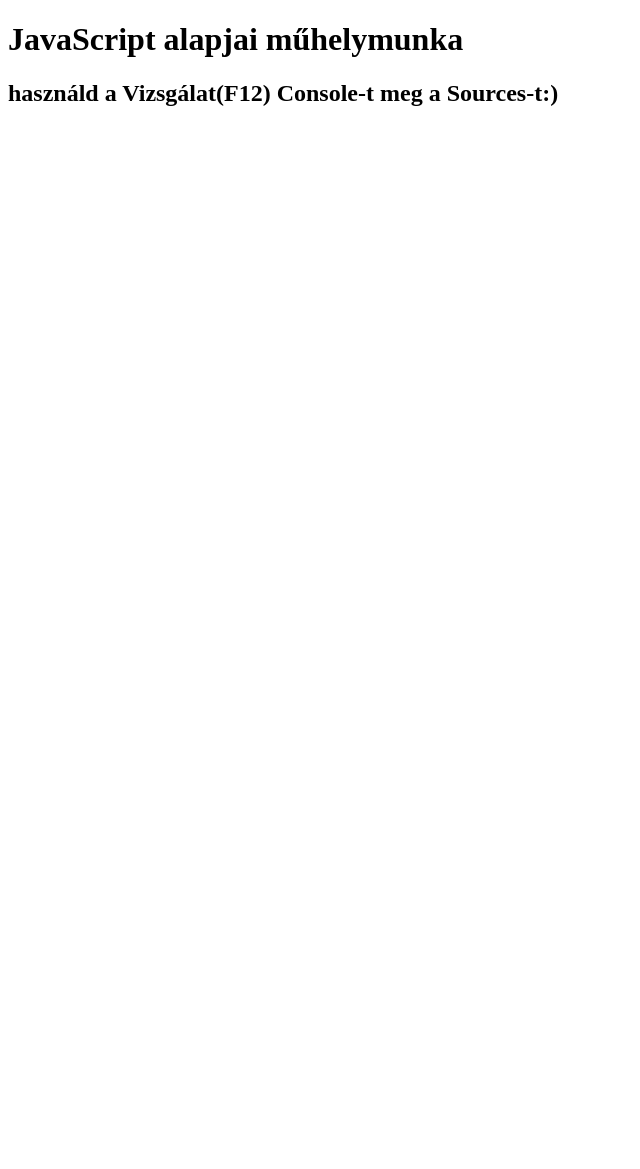
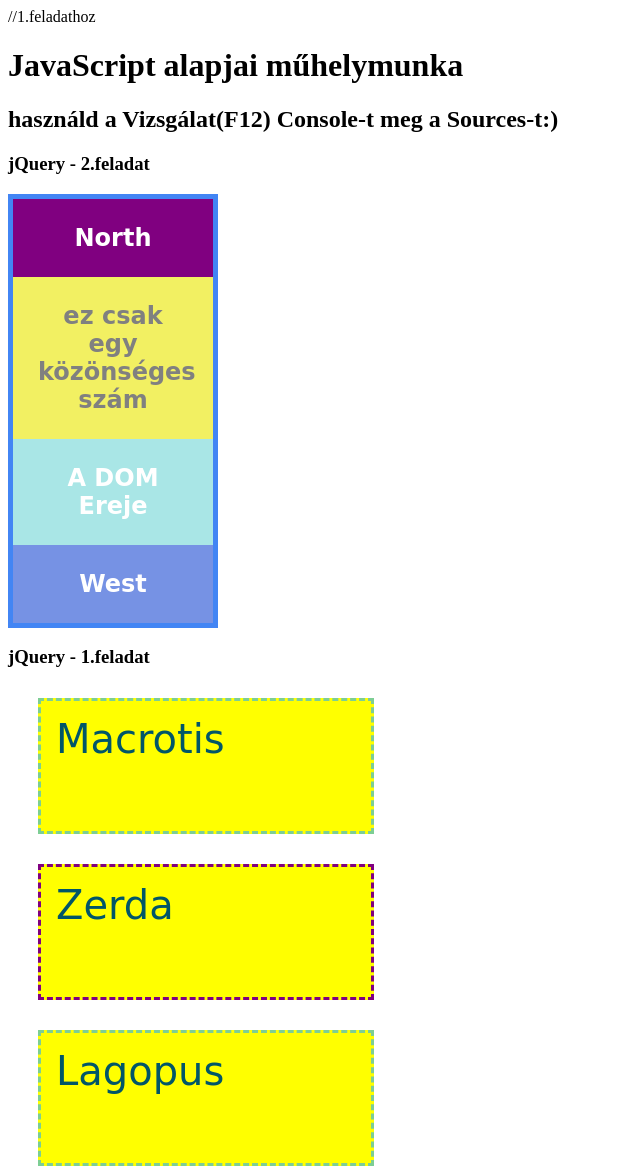
Before and after one commit to mapal62/workshop5, a plain HTML site: page index.html in a window 1280 px wide. Shown: the whole page, without its empty margins (0-640 px from the left). Before the commit the page ends 800 px from the top, so only its background shows below. Drawn offline with nearby package versions, Linux system fonts and the light colour scheme; a web font is replaced by a local one.

Commit message:
jQuery basic

```diff
--- a/index.html
+++ b/index.html
@@ -1,15 +1,42 @@
 <!DOCTYPE html>
 <html lang="en">
+
 <head>
     <meta charset="UTF-8">
     <meta http-equiv="X-UA-Compatible" content="IE=edge">
     <meta name="viewport" content="width=device-width, initial-scale=1.0">
     <link rel="shortcut icon" href="favicon.ico" type="image/x-icon">
     <title>Ötödik műhelymunka</title>
+    //1.feladathoz
+    <link rel="preconnect" href="https://fonts.googleapis.com">
+    <link rel="preconnect" href="https://fonts.gstatic.com" crossorigin>
+    <link href="https://fonts.googleapis.com/css2?family=Baloo+Thambi+2&display=swap" rel="stylesheet">
+    <link rel="stylesheet" href="style.css">
 </head>
+
 <body>
     <h1>JavaScript alapjai műhelymunka</h1>
     <h2>használd a Vizsgálat(F12) Console-t meg a Sources-t:)</h2>
+
+    <section id="jq2">
+        <h3>jQuery - 2.feladat</h3>
+        <main>
+            <p class="north direction">North</p>
+            <p class="east direction">East</p>
+            <p class="south direction">South</p>
+            <p class="west  direction">West</p>
+        </main>
+    </section>
+
+    <section id="jq1">
+        <h3>jQuery - 1.feladat</h3>
+        <p id="fox-1">Velox</p>
+        <p id="fox-2">Zerda</p>
+        <p id="fox-3">Lagopus</p>
+    </section>
+
+    <script src="https://code.jquery.com/jquery-3.6.0.min.js"></script>
     <script src="script.js"></script>
 </body>
+
 </html>
--- a/script.js
+++ b/script.js
@@ -67,3 +67,30 @@ myNumbers.forEach((number) => {
 });
 //-----
 console.log('--Ciklus és tömb: 2. feladat - lásd fent')
+
+//DOM és jquery
+ /* jQuery - 1. feladat */
+$('#fox-1').text('Macrotis')
+$('#fox-2').css('border-color','purple')
+$('#jq1 p').css('background-color','yellow')
+
+ /* jQuery - 2. feladat */
+ let color = "purple"
+ let number ="10"
+ let word ="cool"
+
+ if (color === 'purple') {
+     $('#jq2 .north').css('background-color',color)
+ }
+
+ if (number > 100) {
+     $('#jq2 .east').text('wow, de nagy szám')
+ } else {
+    $('#jq2 .east').text('ez csak egy közönséges szám')
+ }
+
+ if (word === 'cool') {
+     $('#jq2 .south').text('A DOM Ereje')
+ } else {
+    $('#jq2 .south').text(word)
+ }
--- /dev/null
+++ b/style.css
@@ -0,0 +1,44 @@
+ /* jQuery - 1. feladat */
+#jq1 p {
+    background: #0d91a1;
+    color: #015668;
+    width: 300px;
+    height: 100px;
+    padding: 15px;
+    margin: 30px;
+    border: 3px dashed #7dce94;
+    font-family: "Baloo Thambi 2", cursive;
+    font-size: 40px;
+  }
+
+  /* jQuery - 2. feladat */
+
+  #jq2 main {
+    border: 5px solid #4285f4;
+    width: 200px;
+  }
+
+  #jq2 .north {
+    background: #e67676;
+    color: white;
+  }
+  #jq2 .east {
+    background: #f2f062;
+    color: grey;
+  }
+  #jq2 .south {
+    background: #a9e6e6;
+    color: white;
+  }
+  #jq2 .west {
+    background: #7692e4;
+    color: white;
+  }
+  #jq2 .direction {
+    margin: 0;
+    padding: 25px;
+    text-align: center;
+    font-family: "Baloo Thambi 2", cursive;
+    font-weight: bold;
+    font-size: 24px;
+  }
```
